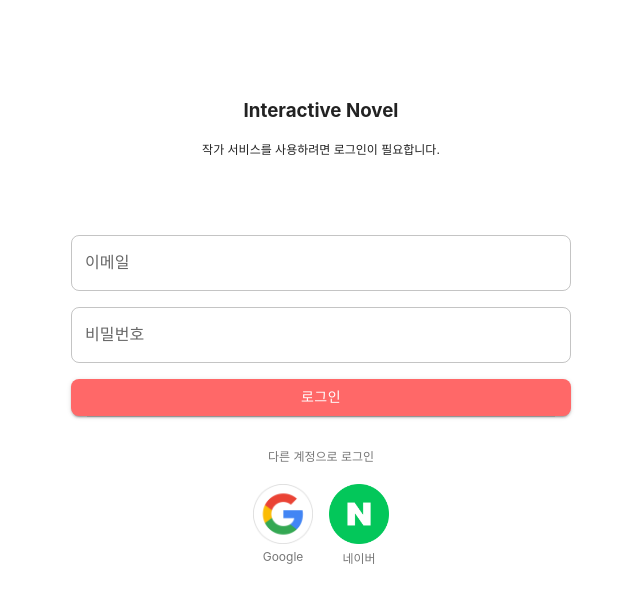
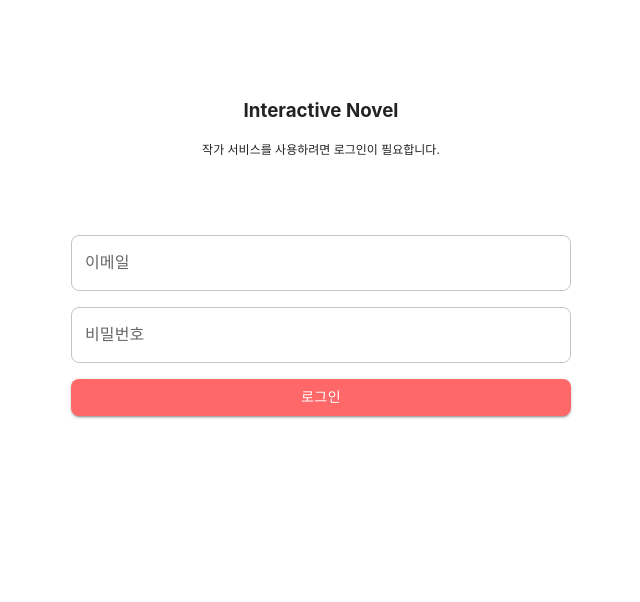
Before and after one commit to 2023-inha-capstone-team4/interactive-novel-creators-web, a React (Create React App) app: page /novels in a window 1280 px wide. Shown: the top 602 px of the page, without its empty margins (319-959 px from the left). Built offline with nearby package versions, Linux system fonts and the light colour scheme; no server answers; a web font is replaced by a local one.

Commit message:
소셜 로그인 버튼 비활성화

```diff
--- a/src/pages/signin/index.tsx
+++ b/src/pages/signin/index.tsx
@@ -56,7 +56,7 @@ export default function Signin() {
             로그인
           </Button>
         </Stack>
-        <SocialLoginButtons />
+        {/* <SocialLoginButtons /> */}
       </main>
     </div>
   );
```
